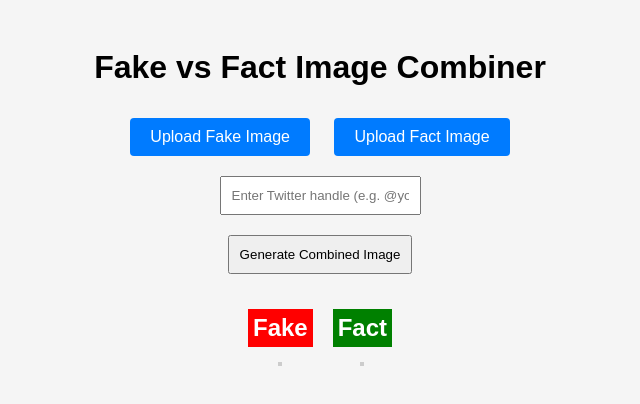
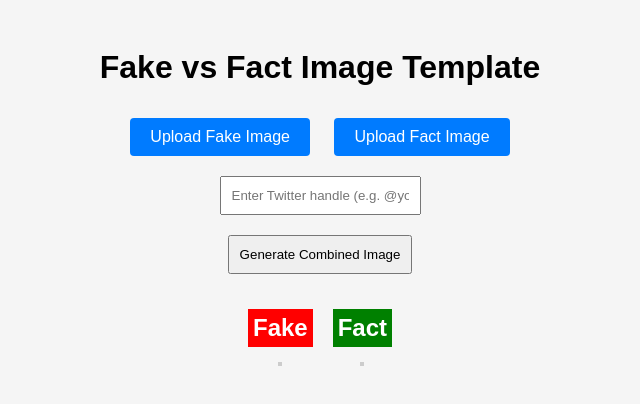
Before and after one commit to saishivat/Fake-vs-Fact, a plain HTML site: page index.html in a window 1280 px wide. Shown: the whole page, without its empty margins (320-960 px from the left). Drawn offline with nearby package versions, Linux system fonts and the light colour scheme.

Commit message:
Update index.html

```diff
--- a/index.html
+++ b/index.html
@@ -6,7 +6,7 @@
 <html lang="en">
 <head>
   <meta charset="UTF-8" />
-  <title>Fake vs Fact Combiner</title>
+  <title>Fake vs Fact Template</title>
   <script src="https://cdn.jsdelivr.net/npm/html2canvas@1.4.1/dist/html2canvas.min.js"></script>
   <style>
     body {
@@ -99,7 +99,7 @@
 </head>
 <body>
 
-  <h1>Fake vs Fact Image Combiner</h1>
+  <h1>Fake vs Fact Image Template</h1>
 
   <label class="custom-upload">Upload Fake Image
     <input type="file" id="fakeInput" accept="image/*" onchange="handleUpload('fakeInput', true, 'fakeUploaded')">
```
